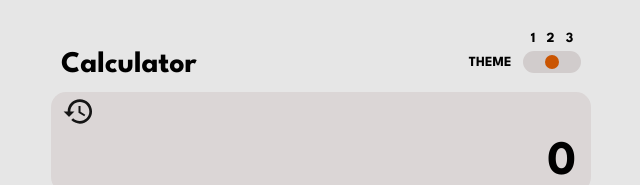
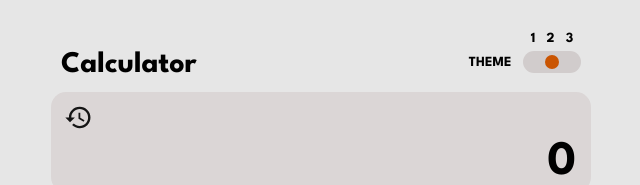
Before and after one commit to billwonggg/calculator-app, a React (Create React App) app: page / in a window 1280 px wide. Shown: the top 185 px of the page, without its empty margins (319-959 px from the left). Built offline with nearby package versions, Linux system fonts and the light colour scheme.

Commit message:
update CI config and positioning of history icon

```diff
--- a/src/style/history.css
+++ b/src/style/history.css
@@ -1,6 +1,8 @@
 .history-logo {
+  position: relative;
+  top: 6px;
   fill: var(--color-value);
-  transform: scale(1.3);
+  transform: scale(1.15);
 }
 
 .history-item {
```
